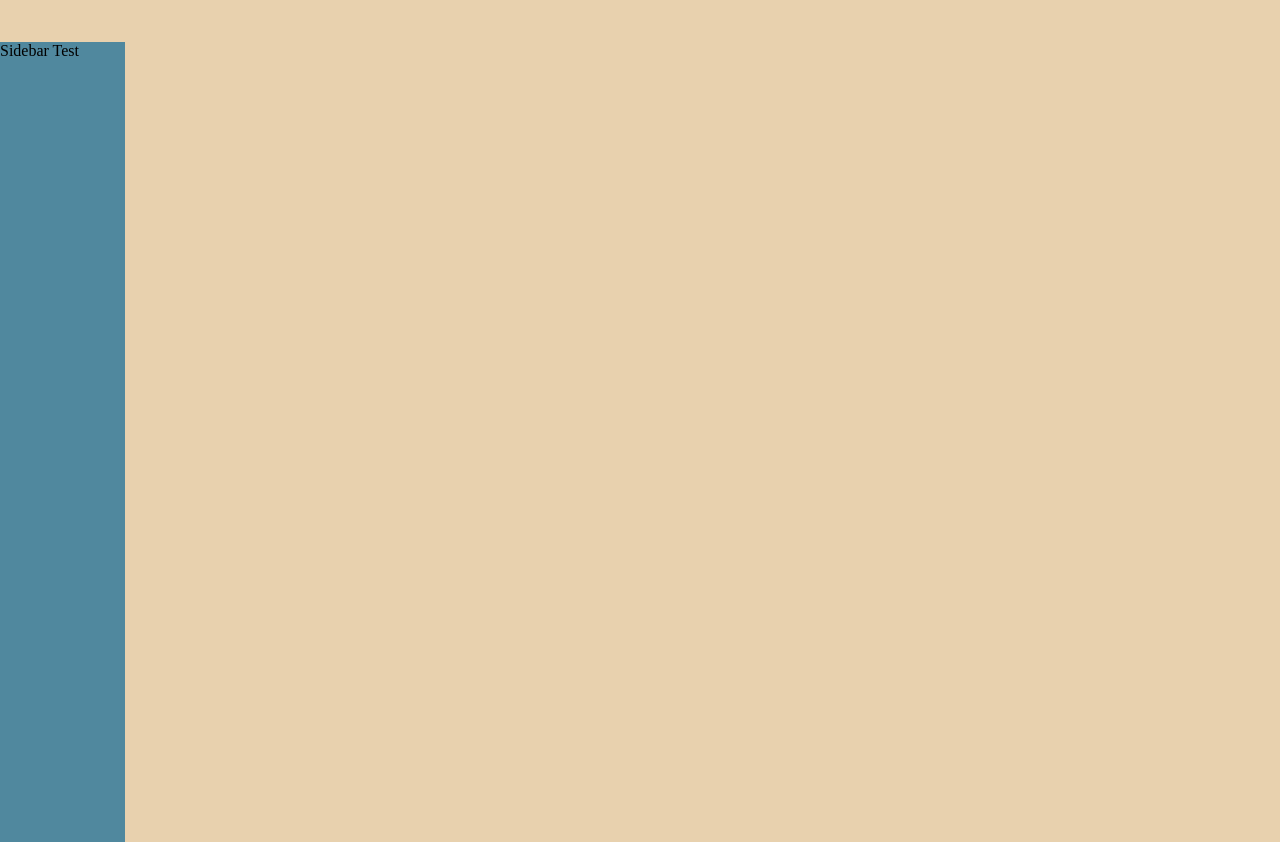
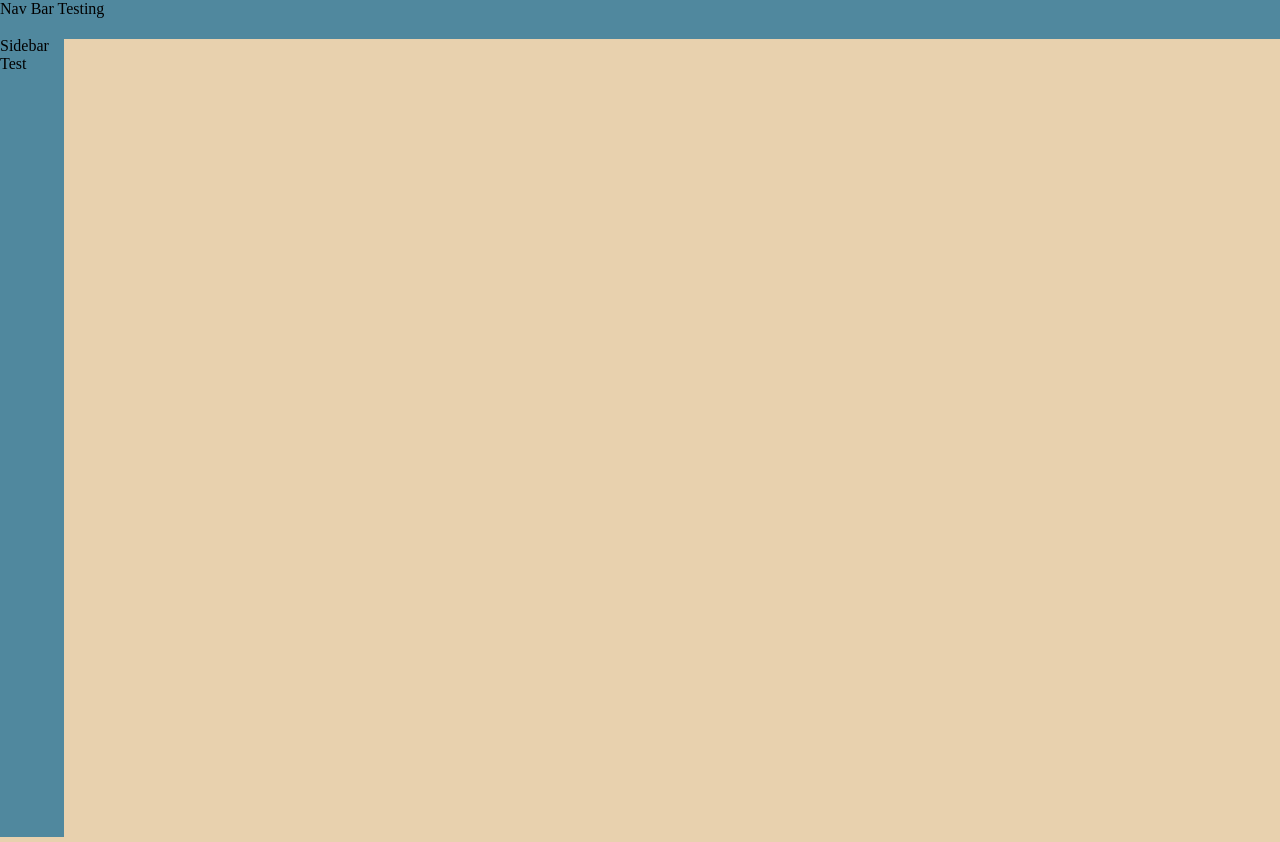
Before and after one commit to romcar/URBNCodingChallenge, a React app: page / in a window 1280 px wide. Built offline with nearby package versions, Linux system fonts and the light colour scheme; the HTML template or start-up script is replaced by a standard one.

Commit message:
Insert NavBar Component in App container Add hover action for sidebar with transistion

```diff
--- /dev/null
+++ b/src/assets/StyledComponents/NavBar/NavBar.js
@@ -0,0 +1,11 @@
+import styled from 'styled-components';
+import colors from '../../theme';
+
+export default styled.div`
+  background: ${colors.sidebar};
+
+  grid-row-start: 1;
+  grid-row-end: 1.5;
+  grid-column-start: 1;
+  grid-column-end: end;
+`;
--- a/src/assets/StyledComponents/SideBar/Sidebar.js
+++ b/src/assets/StyledComponents/SideBar/Sidebar.js
@@ -4,8 +4,17 @@ import colors from '../../theme';
 export default styled.div`
   background: ${colors.sidebar};
   height: 100vh;
+  position: relative;
+  top: -5px;
   grid-row-start: 2;
   grid-row-end: 21;
   grid-column-start: 1;
-  grid-column-end: 3;
+  grid-column-end: 2;
+  width: 5vw;
+  transition: width 0.35s;
+
+  :hover {
+    grid-column-end: 7;
+    width: 30vw;
+  }
 `;
--- /dev/null
+++ b/src/components/NavBar/NavBar.jsx
@@ -0,0 +1,10 @@
+import React from 'react'
+import StyledNavBar from '../../assets/StyledComponents/NavBar/NavBar';
+
+export default () => {
+  return (
+    <StyledNavBar>
+      Nav Bar Testing
+    </StyledNavBar>
+  )
+}
--- a/src/containers/App/App.jsx
+++ b/src/containers/App/App.jsx
@@ -6,11 +6,12 @@ import StyledApp from './StyledApp';
 
 // Components
 import SideBar from '../../components/SideBar/Sidebar';
+import NavBar from '../../components/NavBar/NavBar';
 
 export default () => {
   return (
     <StyledApp>
-      {/* NavBar */}
+      <NavBar />
       <SideBar />
       {/* Search Bar */}
       {/* Events */}
```
